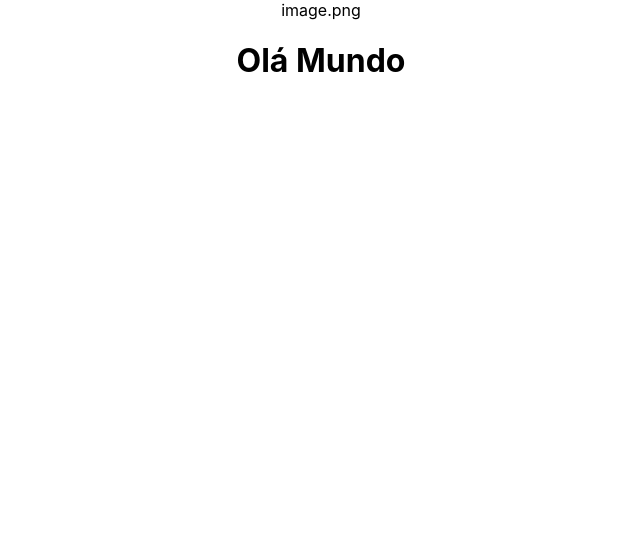
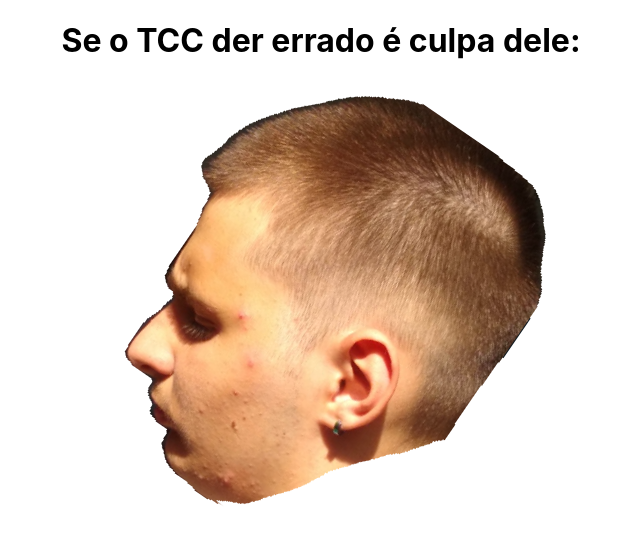
Before and after one commit to thiagoulloa/LEIA, a React (Create React App) app in the folder project-leia/: page / in a window 1280 px wide. Shown: the top 544 px of the page, without its empty margins (319-959 px from the left). Built offline with nearby package versions, Linux system fonts and the light colour scheme; the HTML template or start-up script is replaced by a standard one.

Commit message:
Testando rotação em css

```diff
--- a/project-leia/src/App.js
+++ b/project-leia/src/App.js
@@ -6,7 +6,6 @@ import "./App.css";
 function App() {
   return (
     <div className="App">
-      image.png
       <Routes>
         <Route path="/" element={<HomePage />} />
       </Routes>
--- a/project-leia/src/pages/homePage/index.js
+++ b/project-leia/src/pages/homePage/index.js
@@ -1,7 +1,14 @@
 import React from "react";
+import "./style.css";
+import Gustavo from "./images/sanches.png";
 
 function HomePage() {
-  return <h1>Olá Mundo</h1>;
+  return (
+    <div className="Home">
+      <h1>Se o TCC der errado é culpa dele:</h1>
+      <img id="imagem" src={Gustavo} />
+    </div>
+  );
 }
 
 export default HomePage;
--- /dev/null
+++ b/project-leia/src/pages/homePage/style.css
@@ -0,0 +1,12 @@
+#imagem {
+  animation: rotation 5s infinite linear;
+}
+
+@keyframes rotation {
+  from {
+    transform: rotate(0deg);
+  }
+  to {
+    transform: rotate(359deg);
+  }
+}
```
Also changed, not shown: project-leia/src/pages/homePage/images/sanches.png (added).
